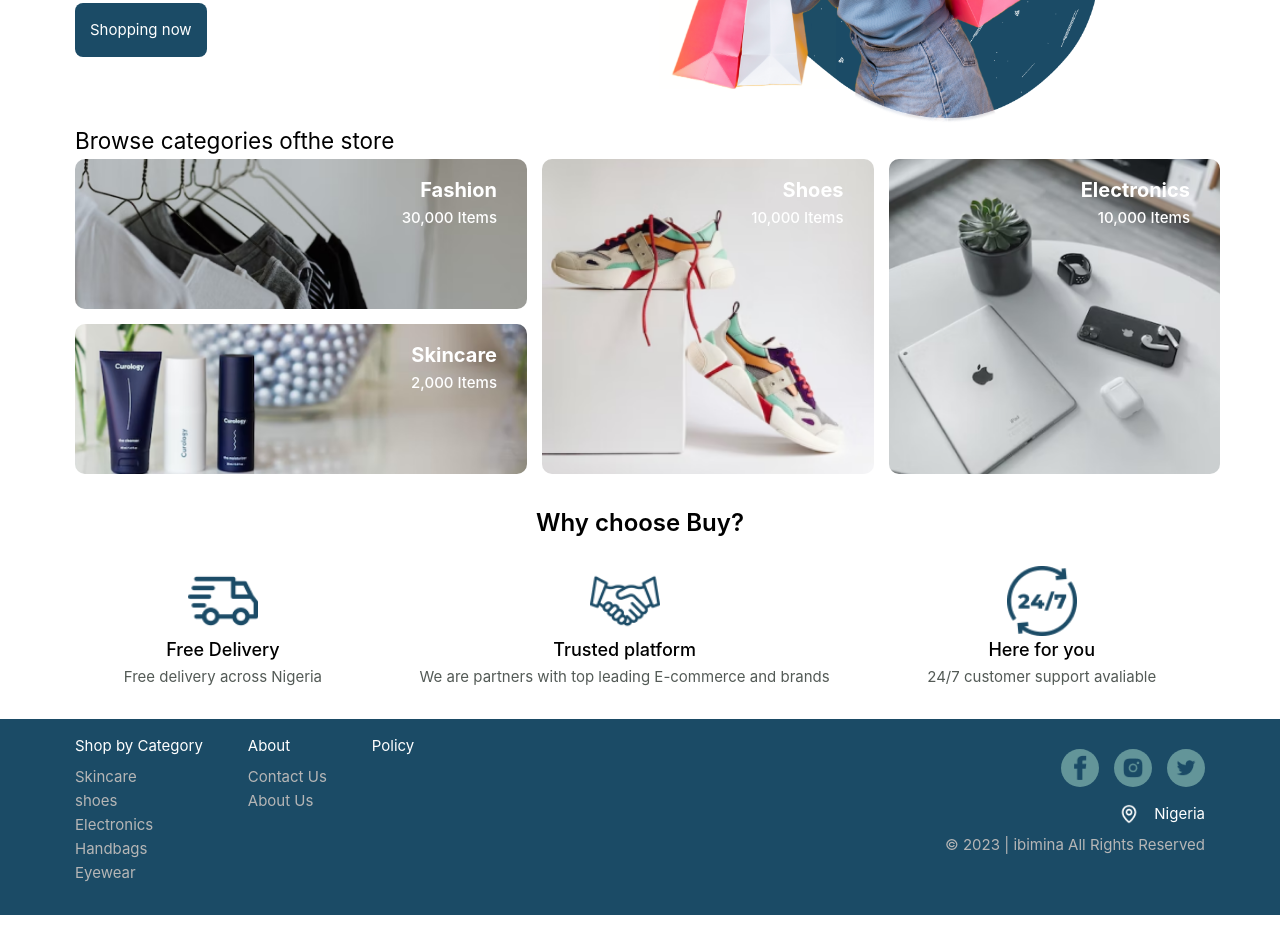
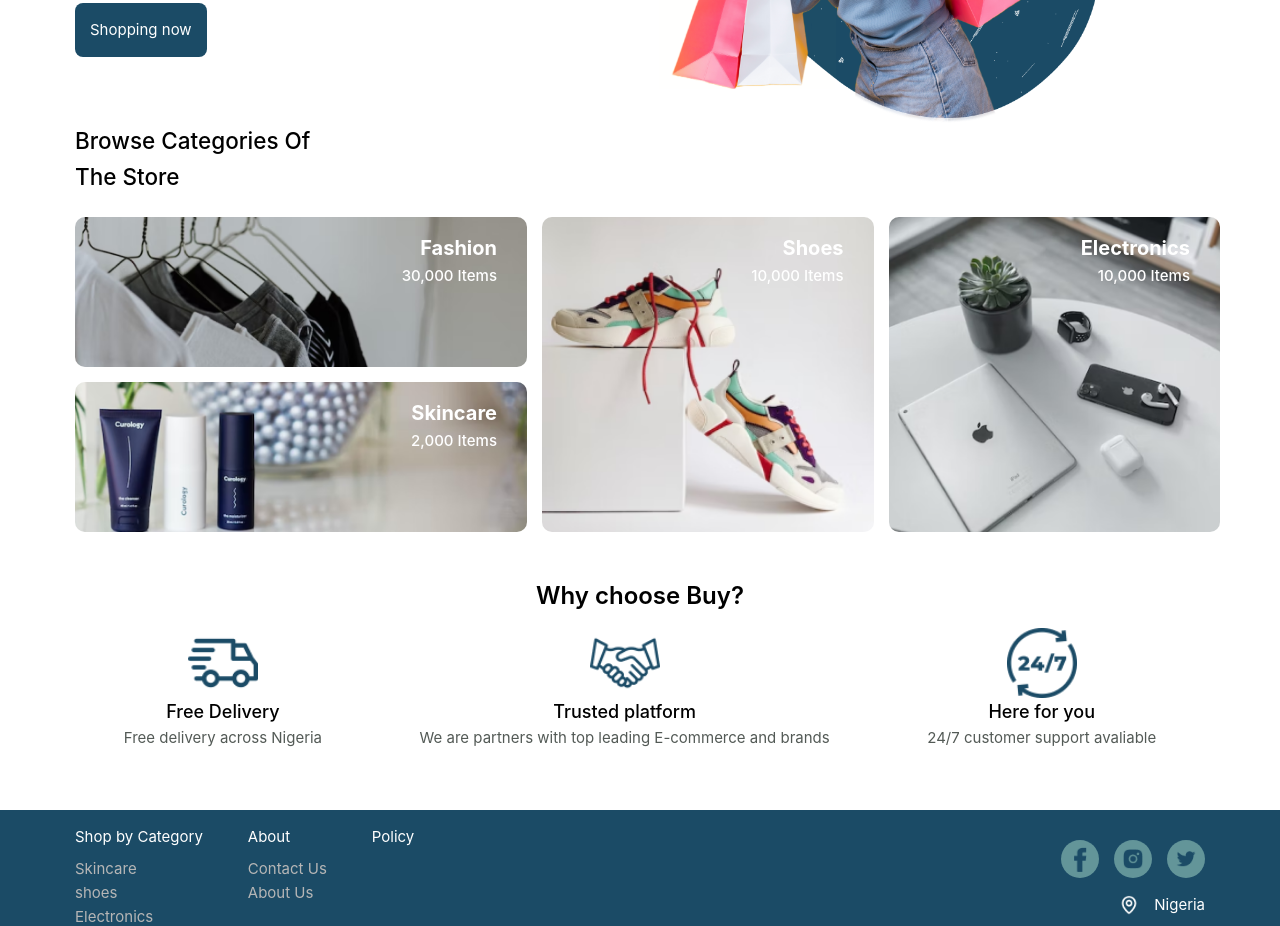
Before and after one commit to ibimina/buy, a Vue app: page / in a window 1280 px wide. Shown: the part 360-1286 px from the top of the page. Built offline with nearby package versions, Linux system fonts and the light colour scheme.

Commit message:
style: update styles

```diff
--- a/src/views/HomeView.vue
+++ b/src/views/HomeView.vue
@@ -18,7 +18,7 @@ import FooterBar from '@/components/FooterBar.vue';
       </div>
     </section>
     <section class="categories">
-      <h2>Browse categories of<span class="store">the store</span> </h2>
+      <h2 class="cate_title">Browse categories of <span class="store">the store</span> </h2>
       <div class="category">
         <div class="col_one">
           <div class="bg_img fashion">
@@ -113,10 +113,13 @@ import FooterBar from '@/components/FooterBar.vue';
 
 .col_one,
 .fashion,
-.shoe {
+.shoe,.cate_title {
   margin-bottom: 1em;
 }
-
+.cate_title,.store{
+  font-weight: 500;
+  text-transform: capitalize;
+}
 .bg_img {
   background-position: center;
   background-repeat: no-repeat;
@@ -155,12 +158,12 @@ import FooterBar from '@/components/FooterBar.vue';
 
 .why {
   text-align: center;
-  margin: 1em 0;
+  margin: 3em 0;
 }
 .why_q{
   font-size: 24px;
   font-weight: 600;
-  margin-bottom: 1em;
+  margin-bottom: 0.5em;
 }
 .service{
   margin-bottom: 2em;
@@ -181,12 +184,15 @@ import FooterBar from '@/components/FooterBar.vue';
   font-size: 18px;
   font-weight: 500;
 }
+.store{
+  display: block;
+
+}
 
 @media (min-width:60rem) {
   .landing {
     padding-inline: 5em;
   }
-
   .title {
     font-size: 54px;
     line-height: 60px;
```
